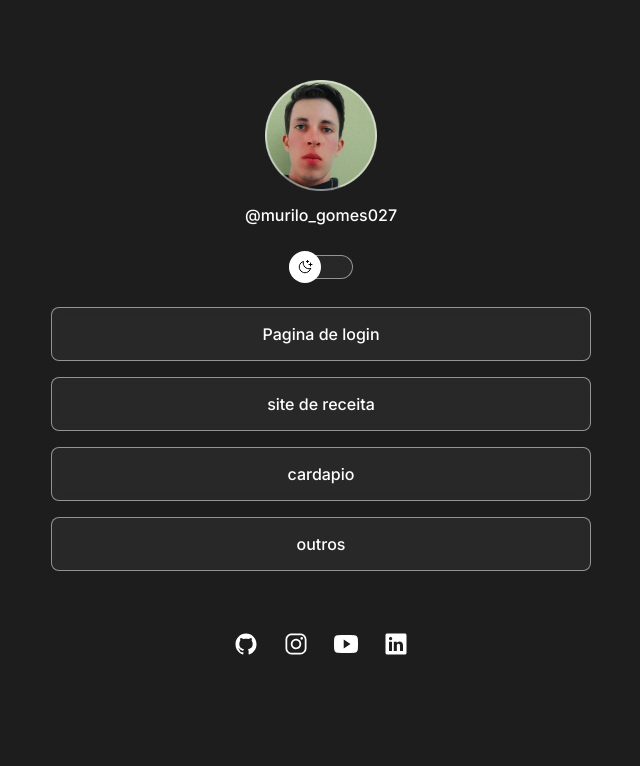
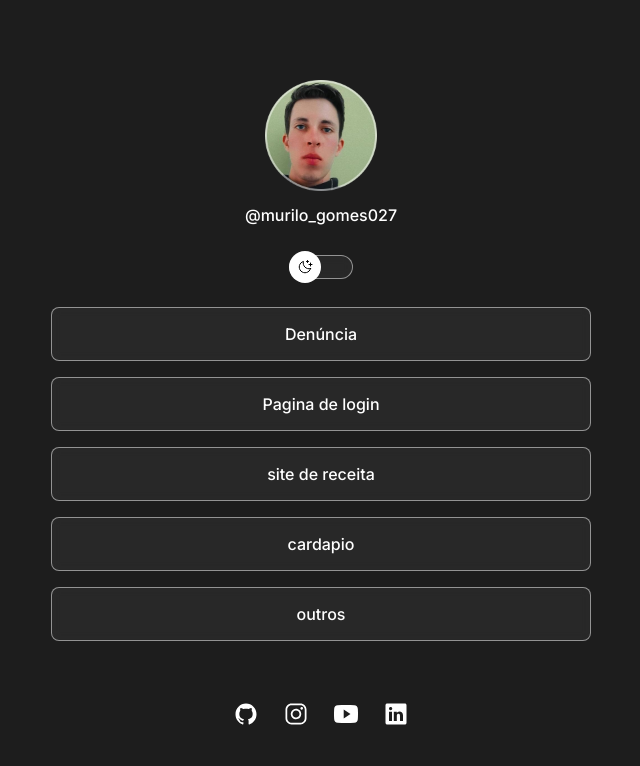
Before and after one commit to MuriloAraujo174/Social-Links, a plain HTML site: page index.html in a window 1280 px wide. Shown: the whole page, without its empty margins (319-959 px from the left). Drawn offline with Linux system fonts and the light colour scheme.

Commit message:
Update index.html

```diff
--- a/index.html
+++ b/index.html
@@ -22,6 +22,11 @@
             <span></span>
         </div>
         <ul>
+            <li>
+                <a href="https://muriloaraujo174.github.io/projeto-blog/" target="_blank">
+                    Denúncia
+                </a>
+            </li>
             <li>
                 <a href="https://muriloaraujo174.github.io/Login/" target="_blank">
                     Pagina de login
```
